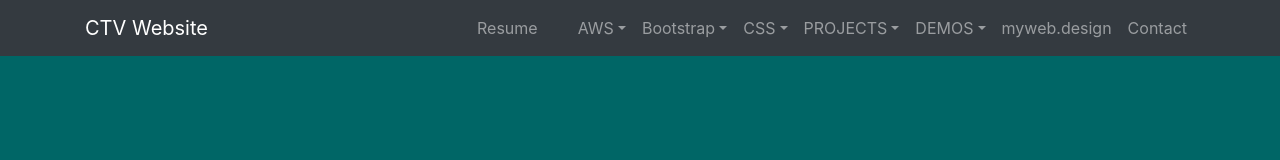
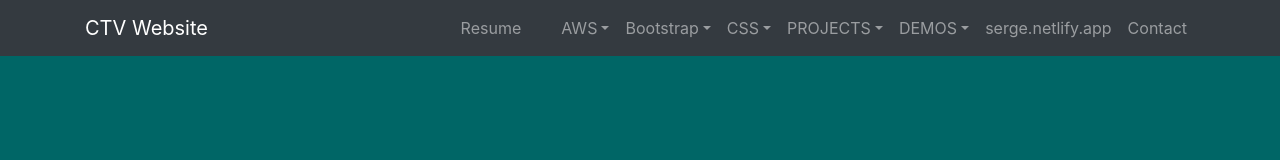
Before and after one commit to hypnobluez/ctv, a website: page src/index.html in a window 1280 px wide. Drawn offline with Linux system fonts and the light colour scheme.

Commit message:
Update nav.html

```diff
--- a/src/nav.html
+++ b/src/nav.html
@@ -63,7 +63,7 @@
           </div>
         </li>
         <li class="nav-item">
-          <a class="nav-link" href="https://www.myweb.design/">myweb.design</a>
+          <a class="nav-link" href="https://serge.netlify.app/">serge.netlify.app</a>
         </li>
         <li class="nav-item">
           <a class="nav-link" href="contact.html">Contact</a>
```
